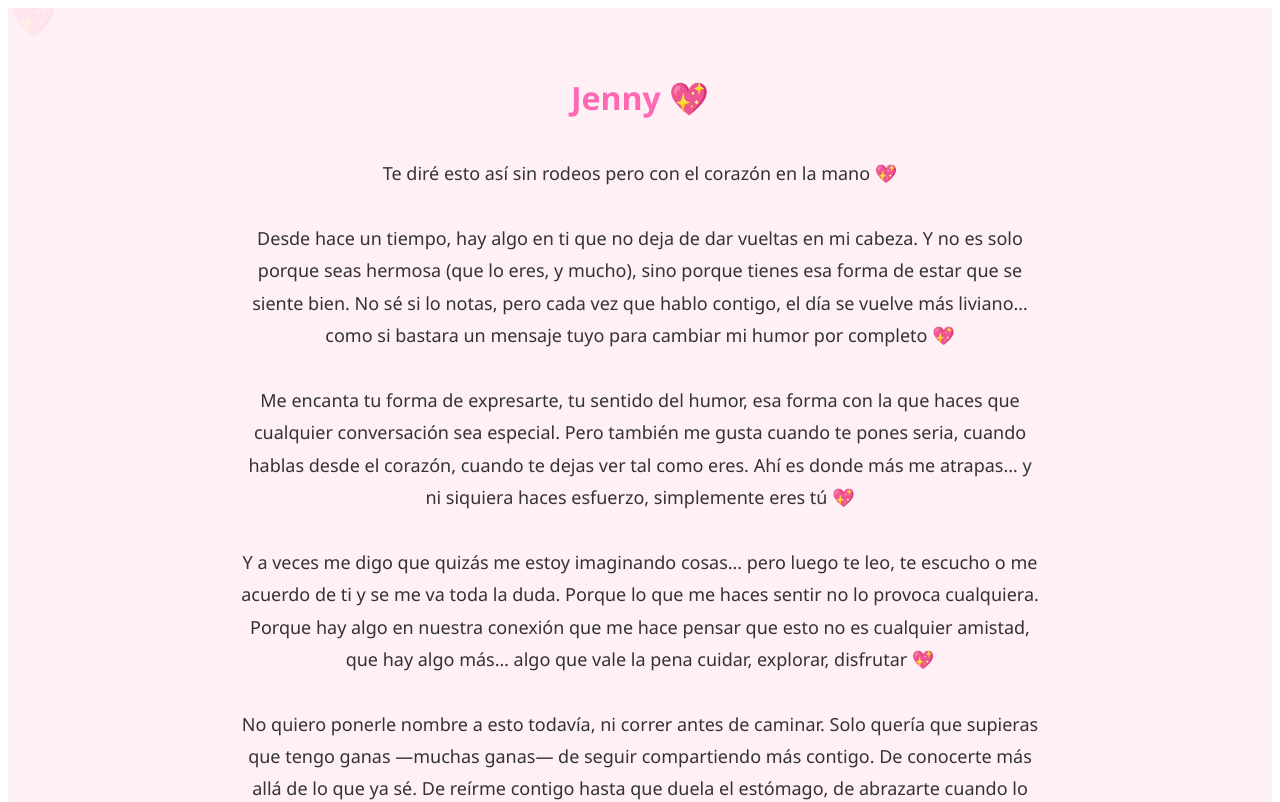
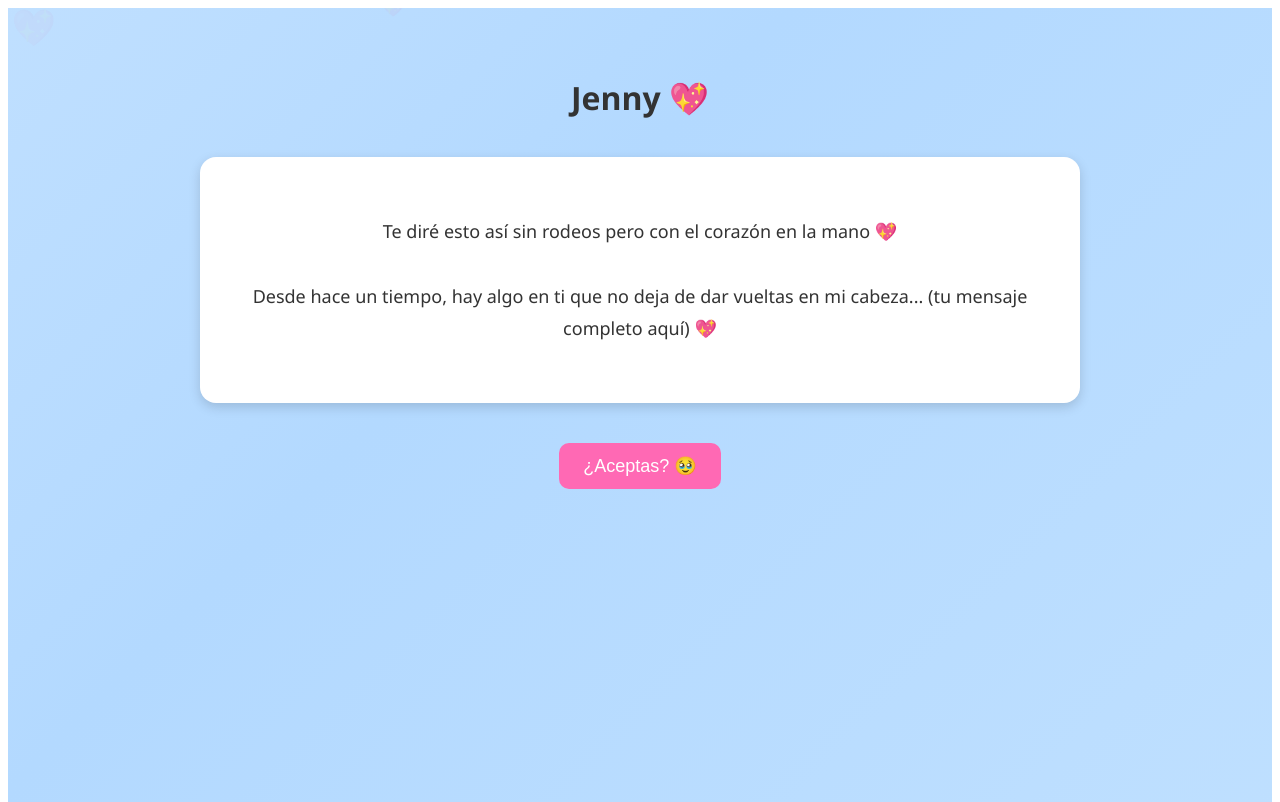
Before and after one commit to alexgrt1/page-love, a React (Vite) app in the folder frontend/: page /sorpresa in a window 1280 px wide. Shown: the top 802 px of the page. Built offline with nearby package versions, Linux system fonts and the light colour scheme.

Commit message:
fondo agregado

```diff
--- a/frontend/src/Sorpresa.tsx
+++ b/frontend/src/Sorpresa.tsx
@@ -42,30 +42,13 @@ function Sorpresa() {
       </div>
 
       <h1 style={styles.title}>Jenny 💖</h1>
-      <p style={styles.text}>
-        Te diré esto así sin rodeos pero con el corazón en la mano 💖{'\n\n'}
-        Desde hace un tiempo, hay algo en ti que no deja de dar vueltas en mi cabeza. Y no es solo porque
-        seas hermosa (que lo eres, y mucho), sino porque tienes esa forma de estar que se siente bien. No sé
-        si lo notas, pero cada vez que hablo contigo, el día se vuelve más liviano… como si bastara un mensaje
-        tuyo para cambiar mi humor por completo 💖{'\n\n'}
-        Me encanta tu forma de expresarte, tu sentido del humor, esa forma con la que haces que cualquier
-        conversación sea especial. Pero también me gusta cuando te pones seria, cuando hablas desde el corazón,
-        cuando te dejas ver tal como eres. Ahí es donde más me atrapas… y ni siquiera haces esfuerzo, simplemente
-        eres tú 💖{'\n\n'}
-        Y a veces me digo que quizás me estoy imaginando cosas… pero luego te leo, te escucho o me acuerdo de ti
-        y se me va toda la duda. Porque lo que me haces sentir no lo provoca cualquiera. Porque hay algo en nuestra
-        conexión que me hace pensar que esto no es cualquier amistad, que hay algo más… algo que vale la pena cuidar,
-        explorar, disfrutar 💖{'\n\n'}
-        No quiero ponerle nombre a esto todavía, ni correr antes de caminar. Solo quería que supieras que tengo ganas
-        —muchas ganas— de seguir compartiendo más contigo. De conocerte más allá de lo que ya sé. De reírme contigo
-        hasta que duela el estómago, de abrazarte cuando lo necesites, de mandarte mensajes cursis sin motivo, y de estar
-        ahí… simplemente, estar 💖{'\n\n'}
-        No sé si tú también lo sientes, pero si en algún rincón de tu pecho hay un poquito de eso que yo traigo dentro…
-        entonces, sin prisas y sin presión, podríamos dejar que esto siga creciendo. Y ver hasta dónde nos lleva esta relación
-        tan bonita que tenemos 💖{'\n\n'}
-        No necesito una respuesta ahora, ni una etiqueta… solo quería que lo supieras. Que contigo me pasan cosas lindas.
-        Y que sí, puede que no lo diga con todas las letras… pero tú sabes exactamente lo que quiero decir 💖
-      </p>
+
+      <div style={styles.paper}>
+        <p style={styles.text}>
+          Te diré esto así sin rodeos pero con el corazón en la mano 💖{'\n\n'}
+          Desde hace un tiempo, hay algo en ti que no deja de dar vueltas en mi cabeza... (tu mensaje completo aquí) 💖
+        </p>
+      </div>
 
       {!respuesta && (
         <button
@@ -76,7 +59,6 @@ function Sorpresa() {
         </button>
       )}
 
-      {/* MODAL */}
       {mostrarModal && (
         <div style={styles.modalOverlay}>
           <div style={styles.modal}>
@@ -122,7 +104,6 @@ function Sorpresa() {
         </div>
       )}
 
-      {/* RESPUESTA POSITIVA */}
       {respuesta === 'si' && (
         <div className="explosion-container">
           {Array.from({ length: 30 }).map((_, i) => (
@@ -142,7 +123,6 @@ function Sorpresa() {
         </div>
       )}
 
-      {/* RESPUESTA NEGATIVA */}
       {respuesta === 'no' && (
         <div className="triste-container">
           <h2 style={{ color: '#ccc', marginTop: '50px', textAlign: 'center' }}>
@@ -159,7 +139,9 @@ function Sorpresa() {
 
 const styles = {
   container: {
-    backgroundColor: '#fff0f5',
+    background: 'linear-gradient(-45deg, #cce7ff, #b3d9ff, #e0f0ff, #cce7ff)',
+    backgroundSize: '400% 400%',
+    animation: 'bgAnimado 15s ease infinite',
     padding: '40px 20px',
     fontFamily: '"Segoe UI", sans-serif',
     fontSize: '18px',
@@ -172,13 +154,25 @@ const styles = {
   },
   title: {
     fontSize: '32px',
-    color: 'hotpink',
+    color: '#333',
     marginBottom: '30px',
+  },
+  paper: {
+    backgroundColor: '#fff',
+    padding: '40px',
+    borderRadius: '16px',
+    boxShadow: '0 4px 12px rgba(0, 0, 0, 0.15)',
+    maxWidth: '800px',
+    margin: '0 auto',
+    marginTop: '30px',
+    whiteSpace: 'pre-line',
+    animation: 'fadeIn 0.5s ease',
+    color: '#333',
   },
   text: {
     whiteSpace: 'pre-line' as const,
-    maxWidth: '800px',
-    margin: '0 auto',
+    fontSize: '18px',
+    lineHeight: '1.8',
   },
   mainButton: {
     marginTop: '40px',
@@ -209,6 +203,7 @@ const styles = {
     textAlign: 'center' as const,
     boxShadow: '0 0 15px rgba(0,0,0,0.3)',
     maxWidth: '300px',
+    animation: 'fadeIn 0.4s ease',
   },
   modalButtons: {
     display: 'flex',
@@ -236,6 +231,17 @@ const styles = {
 };
 
 const estilosAnimaciones = `
+  @keyframes bgAnimado {
+    0% { background-position: 0% 50%; }
+    50% { background-position: 100% 50%; }
+    100% { background-position: 0% 50%; }
+  }
+
+  @keyframes fadeIn {
+    from { opacity: 0; transform: scale(0.95); }
+    to   { opacity: 1; transform: scale(1); }
+  }
+
   .heart-container {
     position: absolute;
     top: 0;
```
